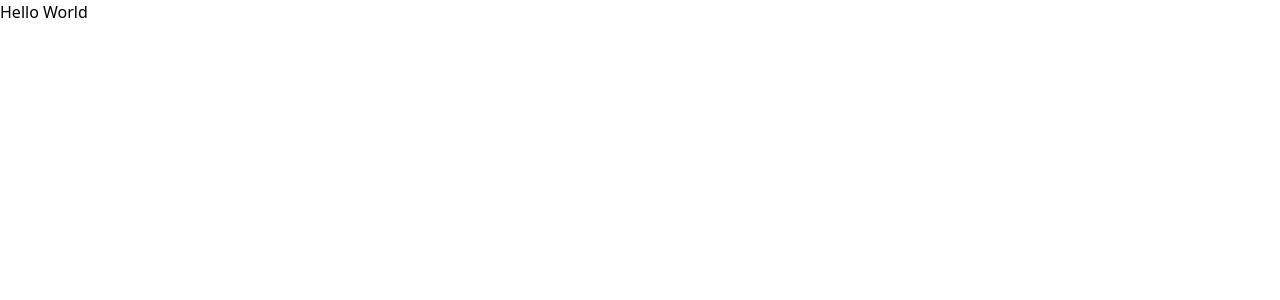
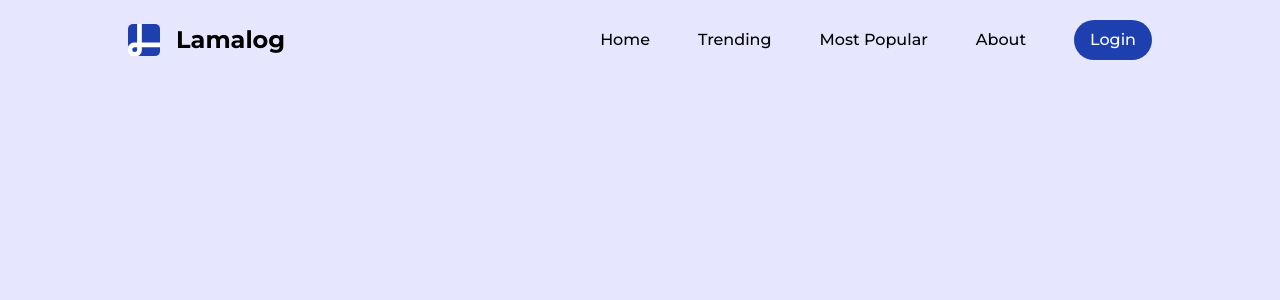
Before and after one commit to adityapetshali/MERN, a React (Vite) app: page / in a window 1280 px wide. Shown: the top 300 px of the page. Built offline with nearby package versions, Linux system fonts and the light colour scheme.

Commit message:
Added navbar

```diff
--- a/src/App.jsx
+++ b/src/App.jsx
@@ -1,6 +1,15 @@
+import Navbar from "./Components/Navbar"
+
 const App = () => {
   return (
-    <div className=''>Hello World</div>
+    <div className='px-4 md:px-8 lg:px-32 2xl:px-64'>
+    {/* NAVBAR */}
+    <Navbar/>
+    {/* BREADCRUMB */}
+    {/* INTRODUCTION */}
+    {/* FEATURED POST */}
+    {/* POST LIST */}
+    </div>
   )
 }
 
--- /dev/null
+++ b/src/Components/Navbar.jsx
@@ -0,0 +1,41 @@
+import React, { useState } from "react";
+
+function Navbar() {
+    const [open, setOpen]= useState(false);
+  return (
+    <div className="w-full h-16 md:h-20 flex item-center justify-between">
+      {/* LOGO */}
+      <div className="flex items-center gap-4 text-2xl font-bold">
+        <img src="/logo.png" className="w-8 h-8" alt="" />
+        <span>Lamalog</span>
+      </div>
+      {/* MOBILE VIEW */}
+      <div className="md:hidden">
+        {/* MOBILE BUTTON */}
+        <div className="cursor-pointer text-2xl" onClick={()=>setOpen((prev)=> !prev)}>
+            {open? "X" :"="}
+        </div>
+        {/* MOBILE LINK LIST */}
+        <div className={`w-full h-screen flex flex-col items-center justify-center gap-8 font-medium text-lg absolute top-16 transition-all ease-in-out ${open ? "-right-0" : "-right-[100%]"}`}>
+        <a href ="/">Home</a>
+        <a href ="/">Trending</a>
+        <a href ="/">Most Popular</a>
+        <a href ="/">About</a>
+        <a href ="/">
+        <button className="py-2 px-4 rounded-3xl bg-blue-800 text-white">Login </button></a>
+        </div>
+      </div>
+      {/* DESKTOP VIEW */}
+      <div className="hidden md:flex items-center gap-8 xl:gap-12 font-medium">
+        <a href ="/">Home</a>
+        <a href ="/">Trending</a>
+        <a href ="/">Most Popular</a>
+        <a href ="/">About</a>
+        <a href ="/">
+        <button className="py-2 px-4 rounded-3xl bg-blue-800 text-white">Login </button></a>
+      </div>
+    </div>
+  );
+}
+
+export default Navbar;
--- a/src/index.css
+++ b/src/index.css
@@ -1,3 +1,10 @@
 @tailwind base;
 @tailwind components;
 @tailwind utilities;
+
+body {
+    background-color: #e6e6ff;
+    width: 100w;
+    overflow-x: hidden;
+    font-family: "Montserrat",sans-serif ;
+}
```
Also changed, not shown: 1 other file (tests, documents, lock files or other folders).
